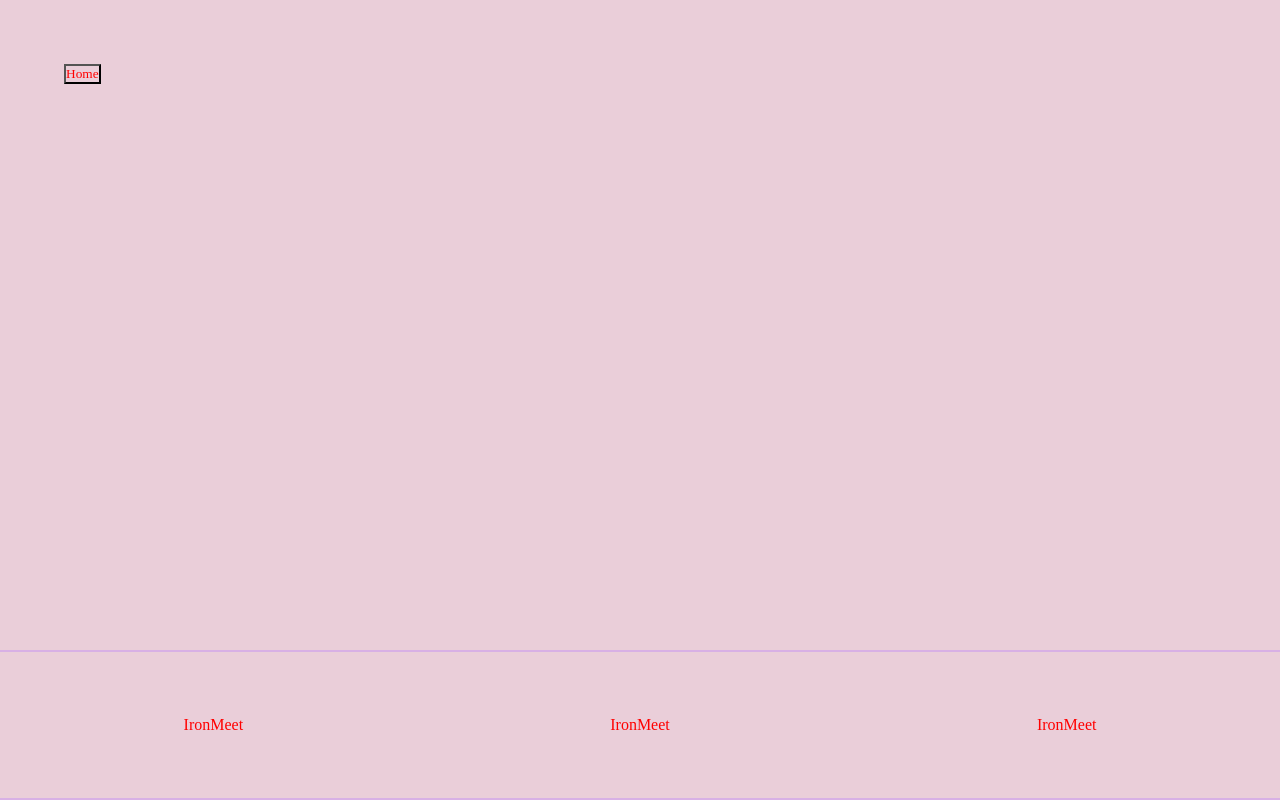
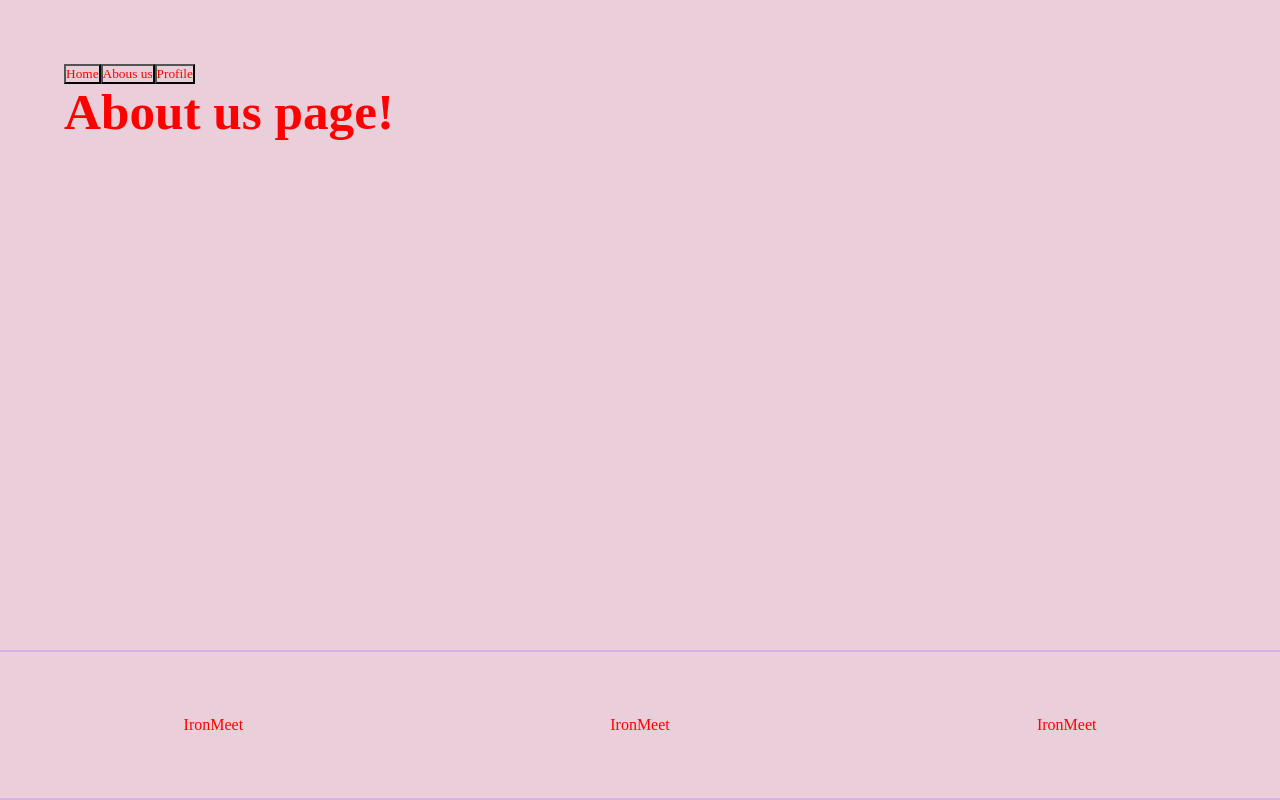
Before and after one commit to sonali582000/IronMeet_FE, a React (Vite) app: page /about in a window 1280 px wide. Built offline with nearby package versions, Linux system fonts and the light colour scheme; a web font is replaced by a local one.

Commit message:
about us - profile pages create and linked

```diff
--- a/src/App.jsx
+++ b/src/App.jsx
@@ -3,6 +3,8 @@ import { useState } from 'react';
 import Footer from './components/Footer';
 import Navbar from './components/Navbar';
 import HomePage from './pages/HomePage';
+import AboutPage from "./pages/aboutPage";
+import ProfilePage from "./pages/ProfilePage";
 import './App.css';
 
 function App() {
@@ -12,7 +14,9 @@ function App() {
         <Navbar />
         <Routes>
           <Route path="/" element={<HomePage />} />
-          {/* Define other routes here */}
+          <Route path="/about" element={<AboutPage />} />
+          <Route path="/profile" element={<ProfilePage />} />
+
         </Routes>
         <Footer />
       </div>
--- a/src/components/Navbar.jsx
+++ b/src/components/Navbar.jsx
@@ -4,9 +4,9 @@ import { useContext } from "react";
 function Navbar() {
     return (
         <nav>
-            <Link to="/">
-                <button>Home</button>
-            </Link>
+            <Link to="/"><button>Home</button></Link>
+            <Link to="/about"><button>Abous us</button></Link>
+            <Link to="/profile"><button>Profile</button></Link>
         </nav>
     )
 }
--- /dev/null
+++ b/src/pages/AboutPage.jsx
@@ -0,0 +1,9 @@
+import React from "react";
+
+function AboutPage() {
+    return (
+        <div><h1>About us page!</h1></div>
+    )
+}
+
+export default AboutPage;
--- /dev/null
+++ b/src/pages/ProfilePage.jsx
@@ -0,0 +1,9 @@
+
+
+function ProfilePage (){
+    return (
+        <div><h1>Profile page!</h1></div>
+    )
+}
+
+export default ProfilePage;
```
